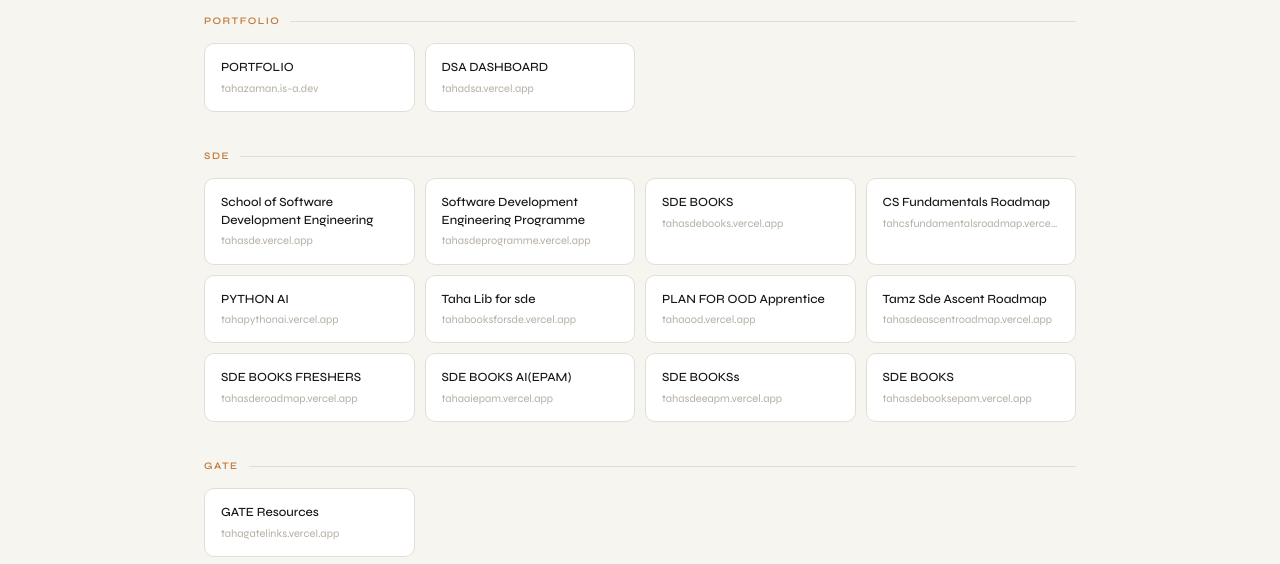
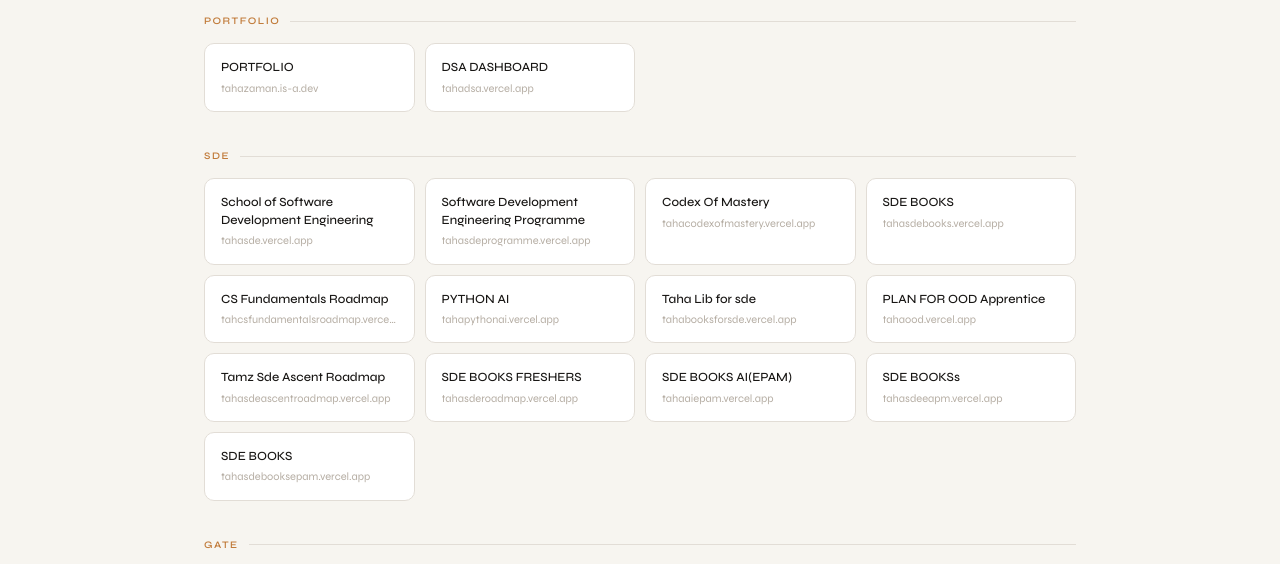
Before and after one commit to aiasicantcode/tahalinks, a plain HTML site: page index.html in a window 1280 px wide. Shown: the part 214-778 px from the top of the page. Drawn offline with nearby package versions, Linux system fonts and the light colour scheme.

Commit message:
Update index.html

```diff
--- a/index.html
+++ b/index.html
@@ -472,6 +472,7 @@
       { s: "PORTFOLIO",    l: "DSA DASHBOARD",                      u: "https://tahadsa.vercel.app/" },
       { s: "SDE",    l: "School of Software Development Engineering",                      u: "https://tahasde.vercel.app/" },
       { s: "SDE",    l: "Software Development Engineering Programme",                      u: "https://tahasdeprogramme.vercel.app/" },
+      { s: "SDE",    l: "Codex Of Mastery",                      u: "https://tahacodexofmastery.vercel.app/" },
       { s: "SDE",    l: "SDE BOOKS",                      u: "https://tahasdebooks.vercel.app/" },
       { s: "SDE",    l: "CS Fundamentals Roadmap",                      u: "https://tahcsfundamentalsroadmap.vercel.app/" },
       { s: "SDE",    l: "PYTHON AI",                      u: "https://tahapythonai.vercel.app/" },
```
